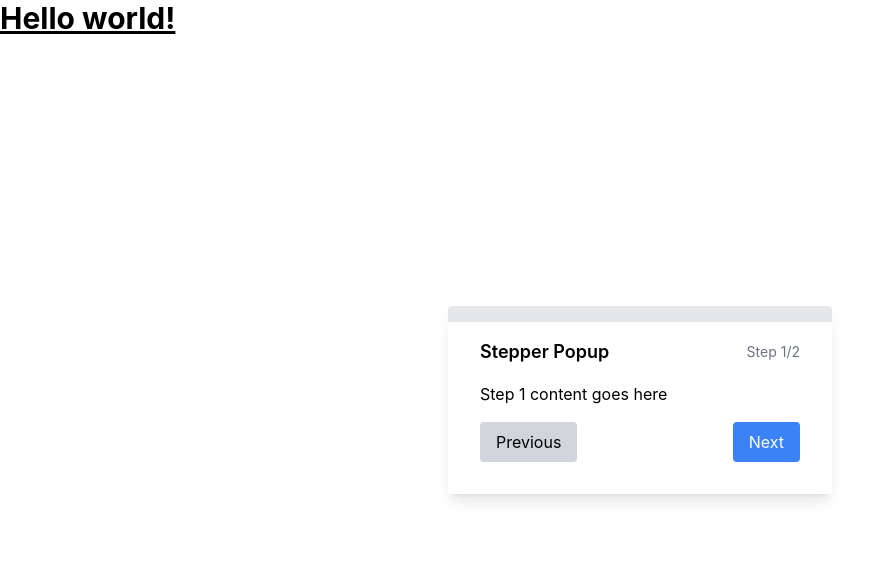
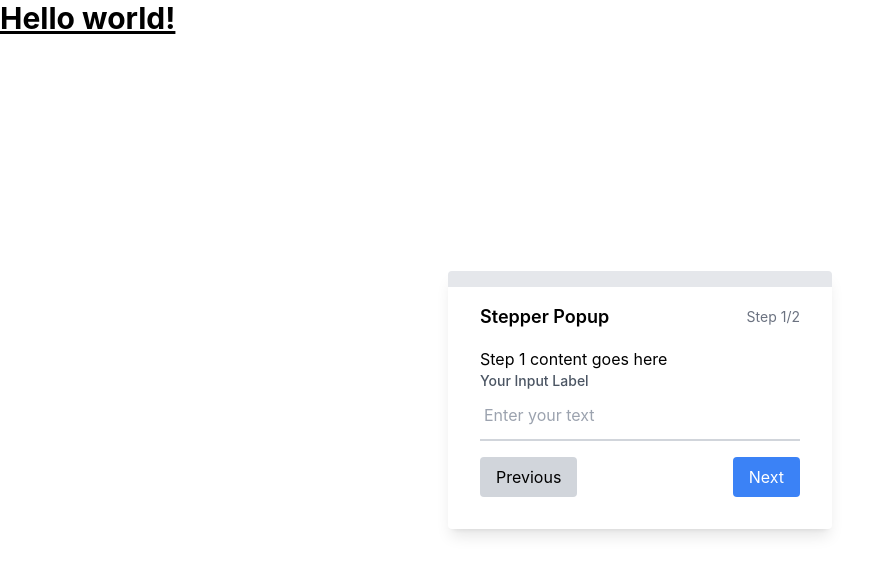
Before and after one commit to Tausif4171/FeatureBits, a React (Create React App) app: page / in a window 1280 px wide. Shown: the top 574 px of the page, without its empty margins (0-895 px from the left). Built offline with nearby package versions, Linux system fonts and the light colour scheme.

Commit message:
step 1 form added

```diff
--- a/src/features/Stepper/index.tsx
+++ b/src/features/Stepper/index.tsx
@@ -32,7 +32,21 @@ const StepperPopup = () => {
                 </div>
                 <div className="mb-4">
                     {/* Render content based on the current step */}
-                    {step === 1 && <p>Step 1 content goes here</p>}
+                    {step === 1 && (
+                        <div>
+                            <p>Step 1 content goes here</p>
+                            <div className="mb-4">
+                                <label className="block text-sm font-medium text-gray-600">
+                                    Your Input Label
+                                </label>
+                                <input
+                                    type="text"
+                                    className="border-b-2 border-gray-300 focus:outline-none px-1 py-3 w-full"
+                                    placeholder="Enter your text"
+                                />
+                            </div>
+                        </div>
+                    )}
                     {step === 2 && <p>Step 2 content goes here</p>}
                 </div>
                 <div className="flex justify-between">
```
